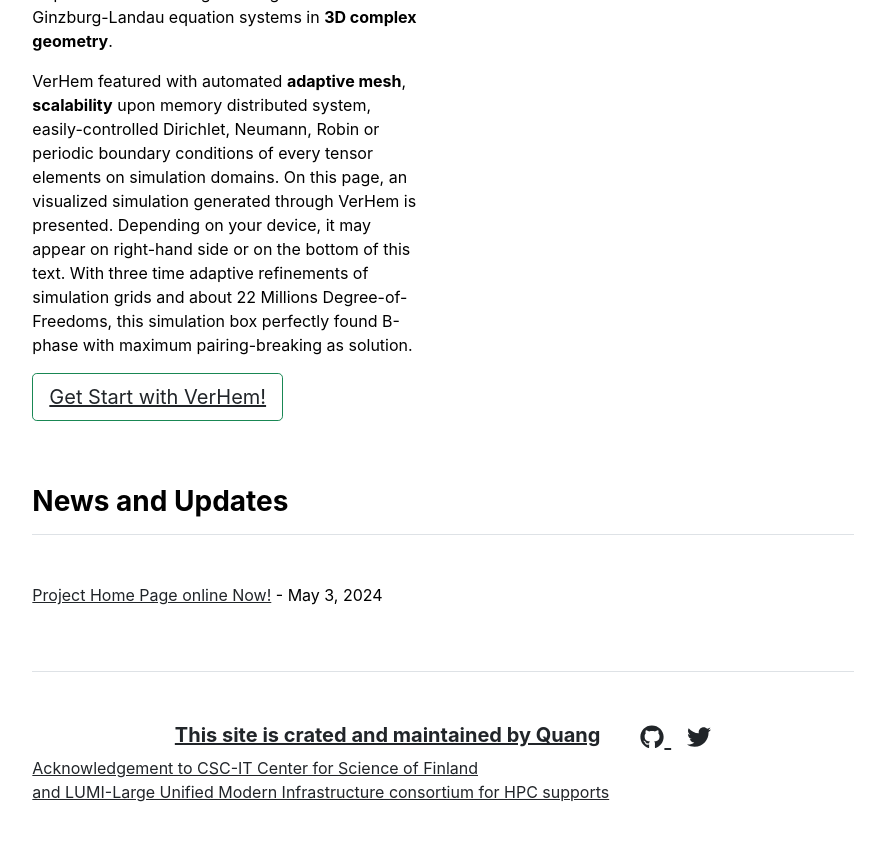
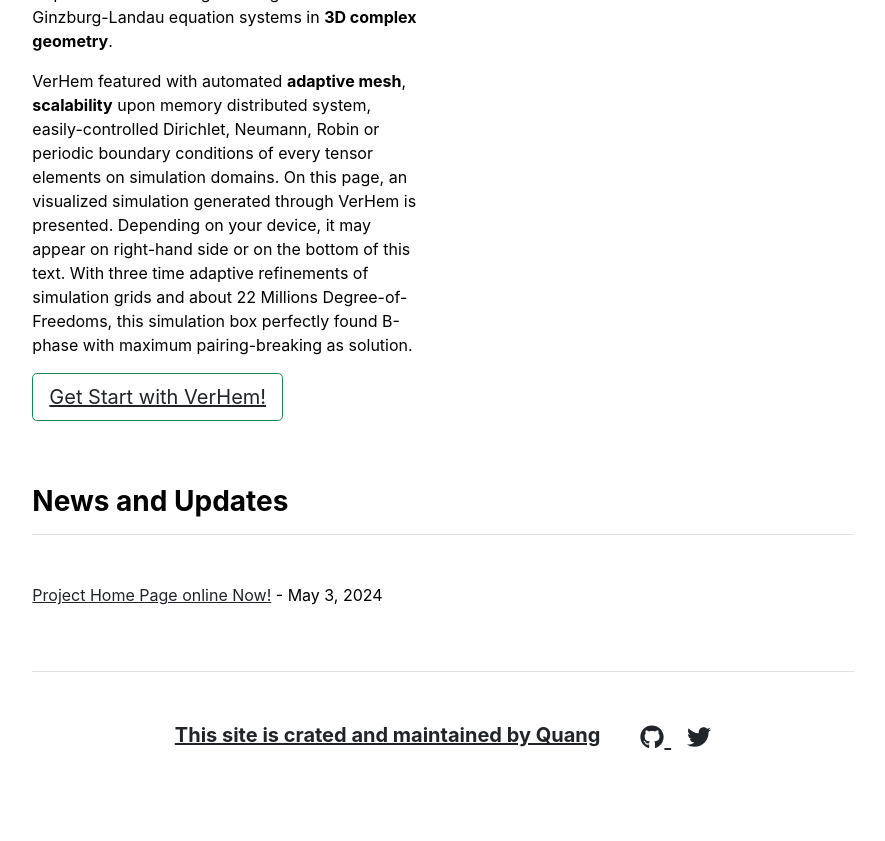
Before and after one commit to VerHem/VerHem.github.io, a Jekyll site: the page built from index.md, in a window 1280 px wide and 900 px high, scrolled down 1062 px. Shown: the top 841 px of the window, without its empty margins (197-1082 px from the left). Built offline with Jekyll 4.4.1, drawn with Linux system fonts in a browser that asks for light colours.

Commit message:
change footer info

```diff
--- a/_includes/footer.html
+++ b/_includes/footer.html
@@ -15,12 +15,6 @@
       </div>
     </div>
     </div class="row">
-       <div class="col-md-auto">
-         <a href="https://www.csc.fi" >Acknowledgement to CSC-IT Center for Science of Finland</a>
-       </div>
-       <div class="col-md-auto">
-        <a href="https://www.lumi-supercomputer.eu" >and LUMI-Large Unified Modern Infrastructure consortium for HPC supports</a>
-       </div>
     </div>
   </div>
 </footer>
```
